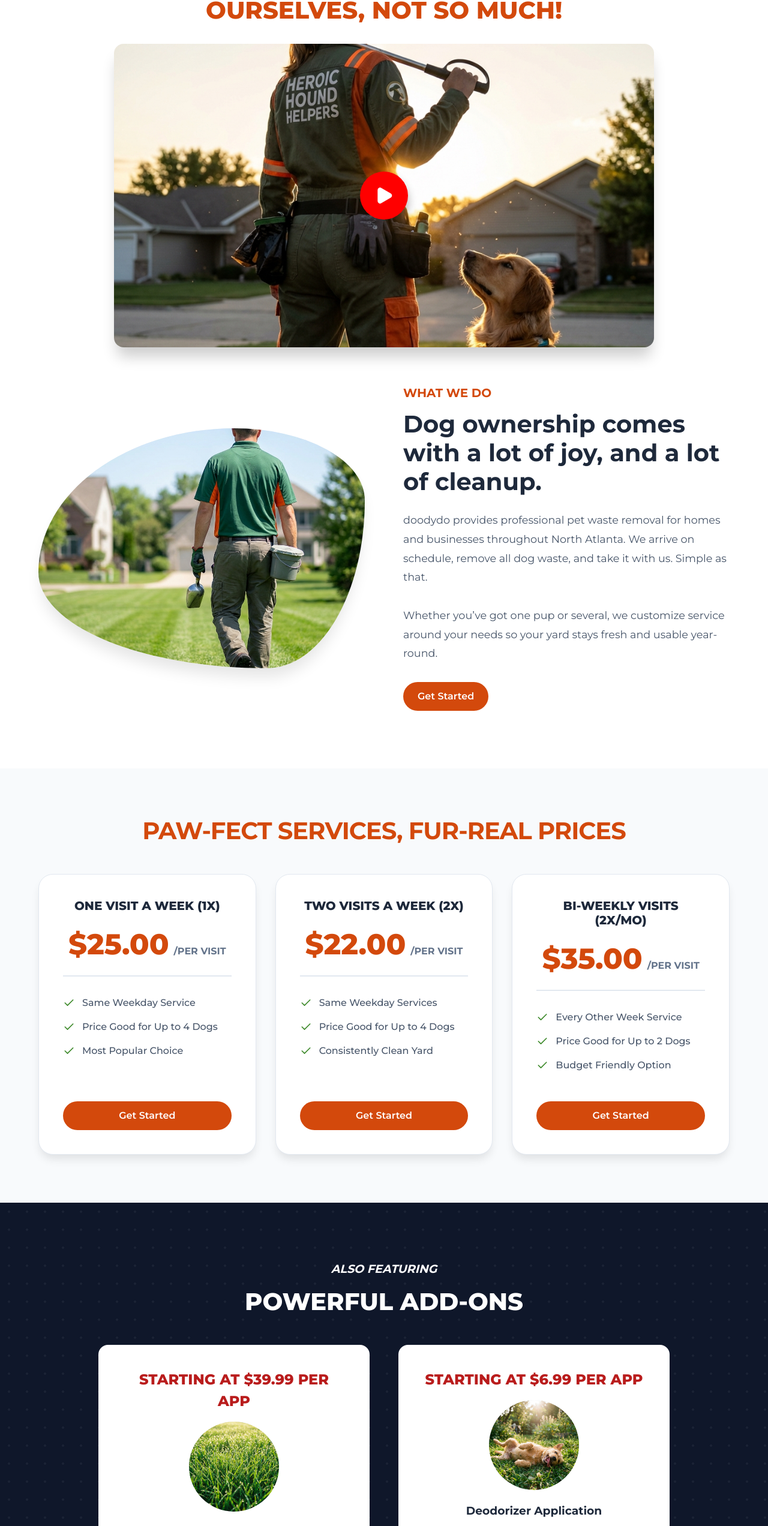
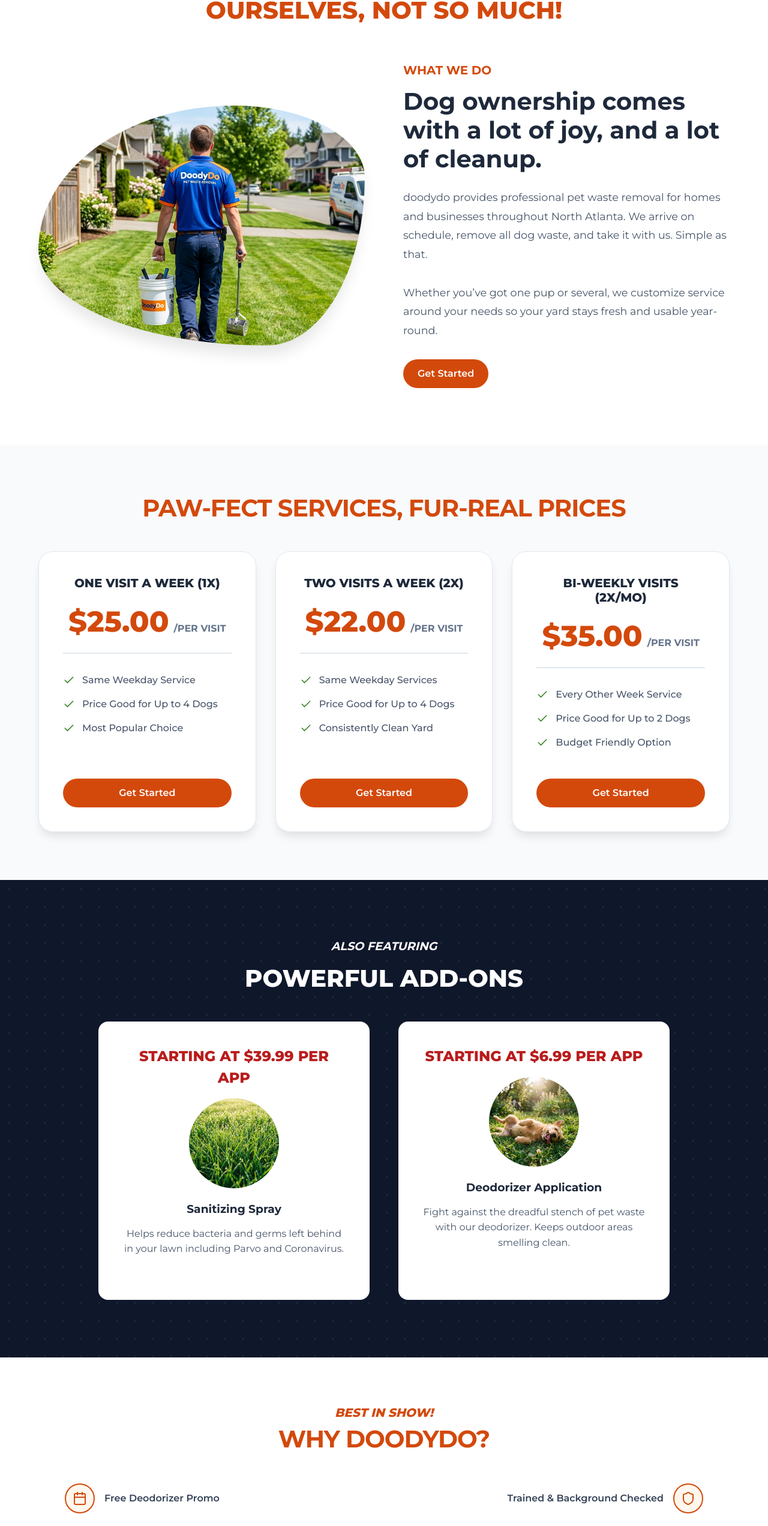
Before and after one commit to Nelocode/doodydo, a Next.js app: page / in a window 1280 px wide. Shown: the part 918-3462 px from the top of the page at 60% size. Built offline with nearby package versions, Linux system fonts and the light colour scheme.

Commit message:
Update: remove video, blue shirt technician, Free Deodorizer Promo, bigger car logo, Get Started links to Sweep&Go portal

```diff
--- a/src/components/Footer.tsx
+++ b/src/components/Footer.tsx
@@ -10,9 +10,9 @@
                 <div className="container">
                     <h2 className={styles.ctaTitle}>READY TO CHECK YARD CLEANUP<br />OFF YOUR TO-DO LIST?</h2>
                     <p style={{ fontSize: '1.2rem', fontWeight: 500 }}>Getting started takes just minutes.</p>
-                    <Link href="#signup" className={styles.ctaButton}>
+                    <a href="https://client.sweepandgo.com/login/doodydo-vlnrm" target="_blank" rel="noopener noreferrer" className={styles.ctaButton}>
                         Schedule Your First Visit
-                    </Link>
+                    </a>
                 </div>
             </div>
 
@@ -48,7 +48,7 @@
                                 <li><Link href="#">About Us</Link></li>
                                 <li><Link href="#">FAQ</Link></li>
                                 <li><Link href="#">Contact</Link></li>
-                                <li><Link href="#">Login</Link></li>
+                                <li><a href="https://client.sweepandgo.com/login/doodydo-vlnrm" target="_blank" rel="noopener noreferrer">Login</a></li>
                             </ul>
                         </div>
 
--- a/src/components/Mission.tsx
+++ b/src/components/Mission.tsx
@@ -1,7 +1,6 @@
 "use client";
 
 import Image from 'next/image';
-import { Play } from 'lucide-react';
 import styles from './Mission.module.css';
 import { motion } from 'framer-motion';
 
@@ -20,19 +19,6 @@
                     <span style={{ color: 'var(--primary-orange)' }}>OURSELVES, NOT SO MUCH!</span>
                 </motion.h2>
 
-                <motion.div
-                    className={styles.videoContainer}
-                    initial={{ opacity: 0, scale: 0.95 }}
-                    whileInView={{ opacity: 1, scale: 1 }}
-                    viewport={{ once: true }}
-                >
-                    {/* Generated video thumbnail */}
-                    <Image src="/video_thumbnail.png" alt="Mission Video" fill className={styles.videoThumbnail} />
-                    <div className={styles.playButton}>
-                        <Play fill="white" size={32} />
-                    </div>
-                </motion.div>
-
                 <div className={styles.grid}>
                     <motion.div
                         className={styles.imageShape}
@@ -40,7 +26,7 @@
                         whileInView={{ opacity: 1, x: 0 }}
                         viewport={{ once: true }}
                     >
-                        <Image src="/technician_mission.png" alt="Technician walking away" fill style={{ objectFit: 'cover' }} />
+                        <Image src="/technician_blue_shirt.png" alt="DoodyDo technician in blue shirt" fill style={{ objectFit: 'cover' }} />
                     </motion.div>
 
                     <motion.div
@@ -57,7 +43,7 @@
                         <p>
                             Whether you’ve got one pup or several, we customize service around your needs so your yard stays fresh and usable year-round.
                         </p>
-                        <a href="#" className="btn btn-primary">
+                        <a href="https://client.sweepandgo.com/login/doodydo-vlnrm" target="_blank" rel="noopener noreferrer" className="btn btn-primary">
                             Get Started
                         </a>
                     </motion.div>
--- a/src/components/Navbar.tsx
+++ b/src/components/Navbar.tsx
@@ -32,9 +32,9 @@
                     <Link href="#services" className={styles.link}>Services</Link>
                     <Link href="#about" className={styles.link}>Why Us</Link>
                     <Link href="#contact" className={styles.link}>Contact</Link>
-                    <Link href="#signup" className="btn btn-primary">
+                    <a href="https://client.sweepandgo.com/login/doodydo-vlnrm" target="_blank" rel="noopener noreferrer" className="btn btn-primary">
                         Sign Up Today
-                    </Link>
+                    </a>
                 </nav>
 
                 <button className={styles.mobileMenuBtn}>
--- a/src/components/ReadyForDoody.module.css
+++ b/src/components/ReadyForDoody.module.css
@@ -34,7 +34,7 @@
 
 .carLogoOverlay {
     position: absolute;
-    width: 140px; /* Tamaño del logo en la puerta */
+    width: 220px; /* Tamaño del logo en la puerta */
     height: auto;
     z-index: 5;
     top: 55%; /* Ajustado para estar sobre la puerta */
--- a/src/components/ReadyForDoody.tsx
+++ b/src/components/ReadyForDoody.tsx
@@ -22,15 +22,15 @@
                             <button className={styles.button}>LET'S GO!</button>
                         </div>
                         <p className={styles.servingText}>Serving North Atlanta</p>
-                        <a href="#" className={styles.appButton}>Software Application</a>
+                        <a href="https://client.sweepandgo.com/login/doodydo-vlnrm" target="_blank" rel="noopener noreferrer" className={styles.appButton}>Get Started</a>
                     </div>
 
                     <div className={styles.carLogoOverlay}>
                         <Image
                             src="/doodydo_web_logo.png"
                             alt="DoodyDo Logo"
-                            width={140}
-                            height={80}
+                            width={220}
+                            height={120}
                             style={{ objectFit: 'contain' }}
                         />
                     </div>
--- a/src/components/Services.tsx
+++ b/src/components/Services.tsx
@@ -66,7 +66,7 @@
                                 ))}
                             </ul>
 
-                            <a href="#" className="btn btn-primary" style={{ marginTop: 'auto', width: '100%', textAlign: 'center' }}>
+                            <a href="https://client.sweepandgo.com/login/doodydo-vlnrm" target="_blank" rel="noopener noreferrer" className="btn btn-primary" style={{ marginTop: 'auto', width: '100%', textAlign: 'center' }}>
                                 Get Started
                             </a>
                         </motion.div>
--- a/src/components/WhyUs.tsx
+++ b/src/components/WhyUs.tsx
@@ -6,7 +6,7 @@
 import styles from './WhyUs.module.css';
 
 const features = [
-    { icon: Calendar, text: "First Visit Free" },
+    { icon: Calendar, text: "Free Deodorizer Promo" },
     { icon: CheckCircle, text: "Up To 4 Dogs Included" },
     { icon: Shield, text: "Picture of Secured Gate" },
     { icon: Truck, text: "We Take The Waste With Us" },
```
Also changed, not shown: public/technician_blue_shirt.png (added).
